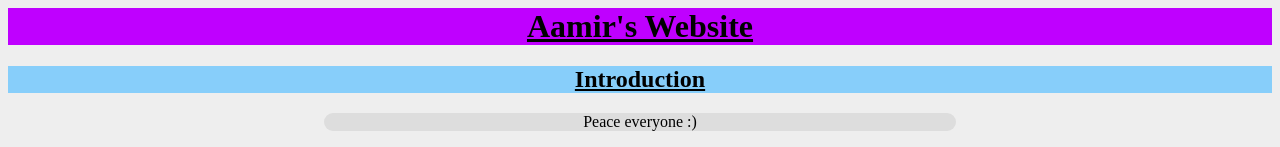
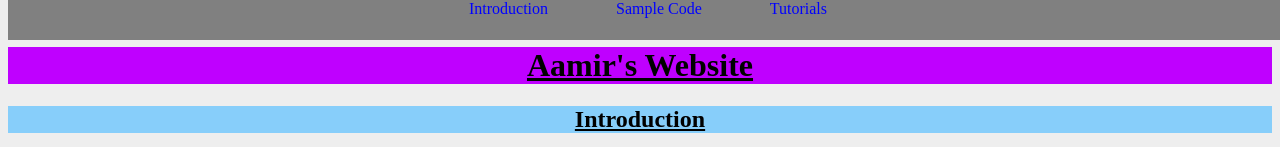
Before and after one commit to CrypticH3RO/Website, a plain HTML site: page index.html in a window 1280 px wide. Shown: the top 147 px of the page. Drawn offline with Linux system fonts and the light colour scheme.

Commit message:
Added header and link to coding solutions

```diff
--- a/index.css
+++ b/index.css
@@ -2,6 +2,28 @@
 body
 {
     background-color: #EEEEEE;
+}
+/*Styling for the header*/
+#header{
+	/*Align the text to the center*/
+	text-align: center;
+	/*Make the position always be at the top*/
+	position: fixed;
+	top: 0px;
+	width: 100%;
+	height: 5%;
+	background-color: grey;
+	/*Max height*/
+	max-height: 50px;
+}
+#header a{
+	/*Remove text decoration*/
+	text-decoration: none;
+	/*Setting space between links*/
+	margin-right: 2.5%;
+	margin-left: 2.5%;
+	/*Making color of text to blue*/
+	color: blue;
 }
 /*Settings for title id*/
 #title{
--- a/index.html
+++ b/index.html
@@ -6,12 +6,21 @@
     <link rel="stylesheet" type="text/css" href="index.css">
 </head>
 <body>
-	<!-- Showing the title of the website -->
+	<!-- Header for the website -->
+	<div id = "header">
+		<!-- Links here to the different parts of the website -->
+		<a href = "#introduction">Introduction</a>
+		<a href = "#code">Sample Code</a>
+		<a href = "#tutorial">Tutorials</a>
+	</div>
+	<!-- Skipping a line -->
+	<br>
+	<!-- Title of the website -->
 	<div id="Title">
 		<h1>Aamir's Website</h1>
 	</div>
 	<!-- Subheading for the new section -->
-	<div class = "section">
+	<div class = "section" id = "introduction">
 			<h2>Introduction </h2>
 	</div>
 	<!-- Writing an introduction of myself -->
@@ -58,12 +67,15 @@
 		In the end, our exhaustive efforts allowed us to win the Canadian Best Paper Award.
 	</div>
 	<!-- Subheading for the new section -->
-	<div class = "section">
+	<div class = "section" id = "code">
 			<h2> Sample Code </h2>
 	</div>
 	<a href = "phone.html"> Phone Model </a>
+	<!-- Create a new line -->
+	<br>
+	<a href = "https://github.com/CrypticH3RO/CodingQuestions" target="_blank"> Solutions to Coding Questions </a>
 	<!-- Subheading for the new section -->
-	<div class = "section">
+	<div class = "section" id = "tutorial">
 			<h2> Tutorials </h2>
 	</div>
 	<a href = "Jtutorial.html"> JavaScript Tutorial </a>
```
Also changed, not shown: phone.js (+0 -15 lines).
